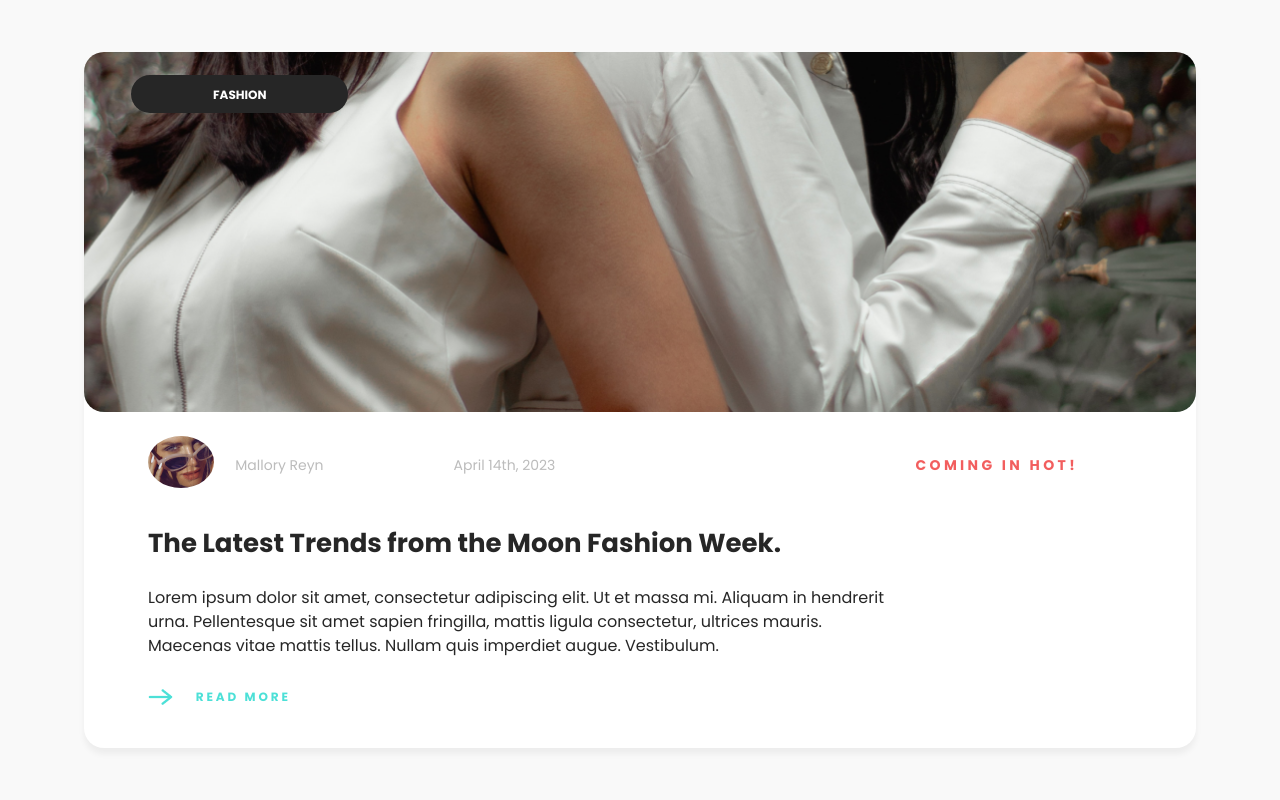
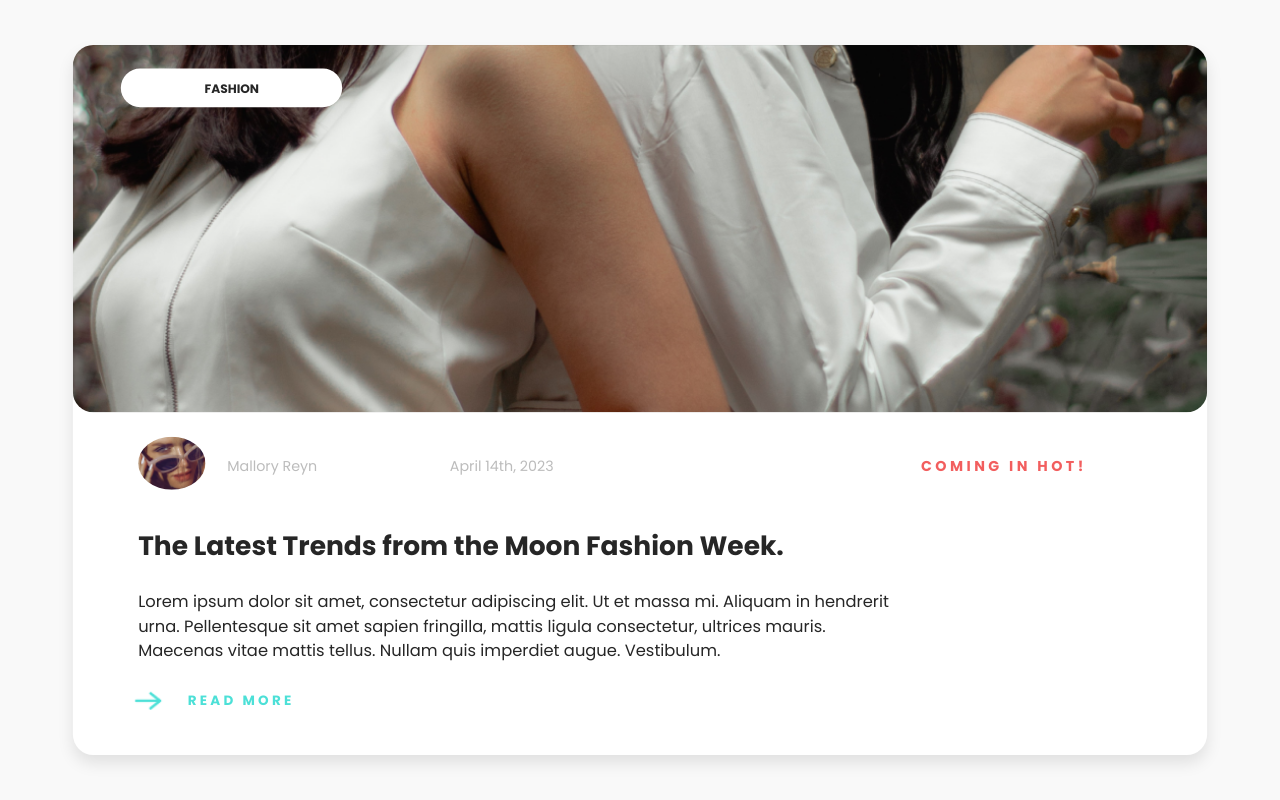
Before and after one commit to mariamturm/lux-ventus, a plain HTML site: page index.html in a window 1280 px wide. In both pictures the pointer is over the element 640 px from the left and 1592 px from the top of the page. Shown: the part 1192-1992 px from the top of the page. Drawn offline with Linux system fonts and the light colour scheme.

Commit message:
Add hover effects for latest blog section

```diff
--- a/style.css
+++ b/style.css
@@ -243,8 +243,19 @@ hr{
     background-color: white;
     box-shadow: 0px 6px 6px 0px #0000000D;
     border-radius: 20px;
+
+    transition: transform 0.3s ease, box-shadow 0.3s ease;
 }
 
+.latest-blog-section:hover {
+    transform: scale(1.02);
+    box-shadow: 0px 8px 16px rgba(0, 0, 0, 0.1);
+}
+
+.latest-blog-section:hover .latest-first-section button {
+    background-color: white;
+    color: #262626;
+}
 
 .latest-first-section{
     background-image: url(./photos/latest\ blog\ photo.png);
@@ -268,7 +279,18 @@ hr{
     font-weight: 700;
     line-height: 18px;
     text-align: center;
+
+    transition: background-color 0.3s ease, color 0.3s ease, transform 0.3s ease;
+    cursor: pointer;
 }
+
+.latest-first-section button:hover {
+    background-color: #4CE0D7;
+    color: #262626;
+}
+
+
+
 
 .latest-second-secton{
     padding-top: 23.34px;
@@ -364,6 +386,20 @@ hr{
     width: max-content;
     padding-bottom: 42px;
 
+    transition: transform 0.3s ease;
+
+}
+
+.latest-blog-section:hover .latest-read-more {
+    transform: scale(1.1);
+}
+
+.latest-read-more:hover img,
+.latest-read-more:hover p {
+    background-color: black;
+    /* color: white;  */
+    padding: 4px 8px;
+    border-radius: 4px;
 }
 
 .latest-read-more p{
@@ -375,6 +411,7 @@ hr{
     text-align: left;
     color: #4CE0D7;
 }
+
 
 /* trending section part one */
 
@@ -819,6 +856,7 @@ footer {
 
 .footer-links a:hover img {
     opacity: 0.7; /* Slight hover effect */
+    transform: scale(1.3);
 }
 
 
```
Also changed, not shown: index.html (+1 -1 lines).
